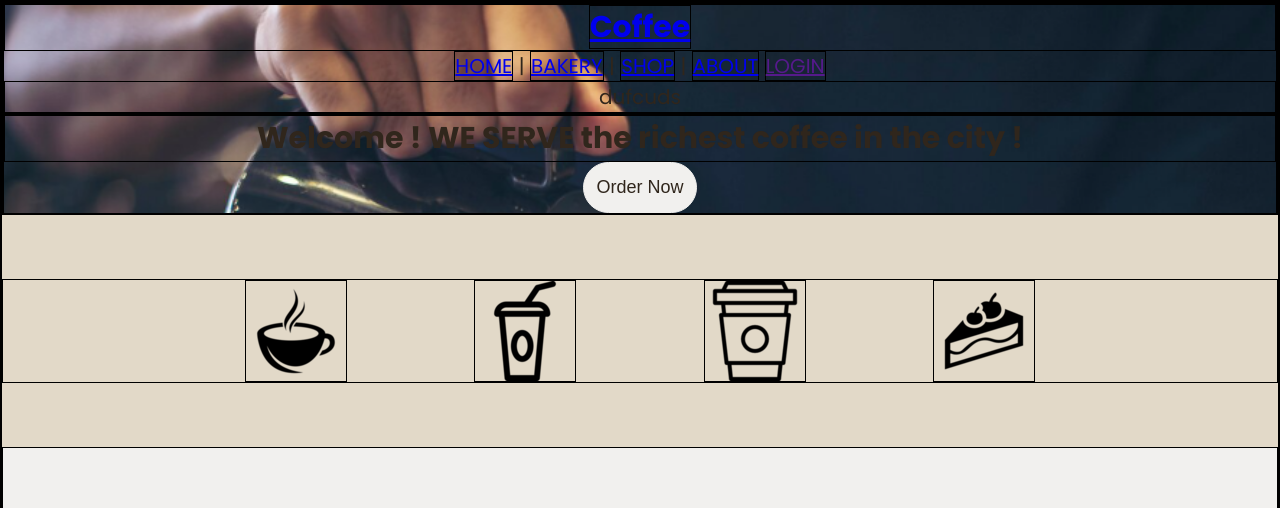
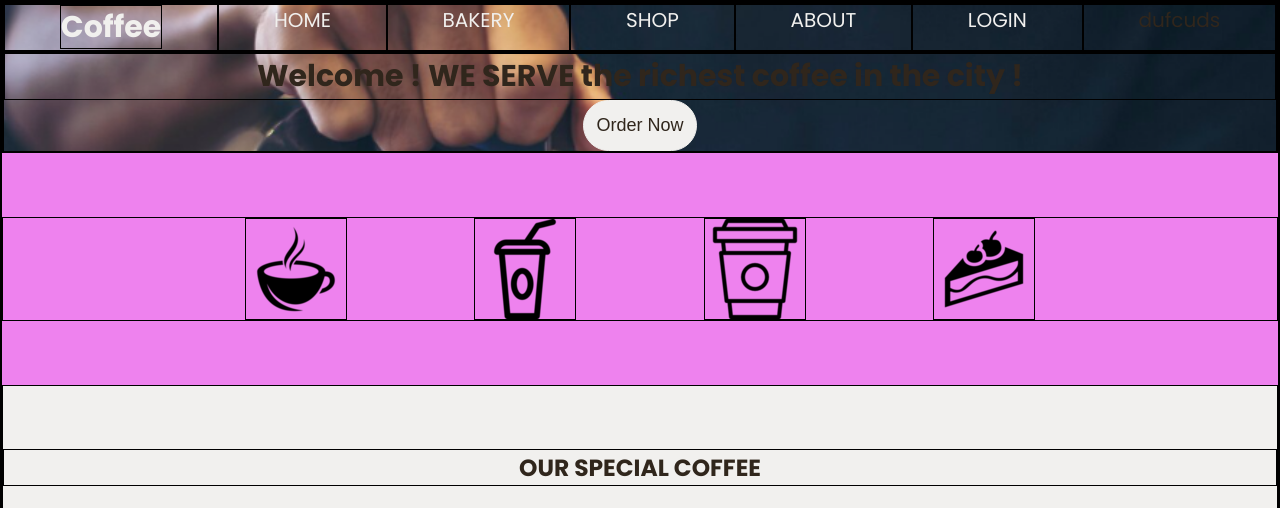
Before and after one commit to MarieSophieDuplouich/coffee, a plain HTML site: page index.html in a window 1280 px wide. Shown: the top 508 px of the page. Drawn offline with Linux system fonts and the light colour scheme; a web font is replaced by a local one.

Commit message:
coffee 31%

```diff
--- a/index.html
+++ b/index.html
@@ -22,9 +22,9 @@
   <header>
     <nav>
       <h1><a href="#default" class="logo">Coffee</a></h1>
-      <a href="/html/">HOME</a> |
-      <a href="/css/">BAKERY</a> |
-      <a href="/js/">SHOP</a> |
+      <a href="/html/">HOME</a>
+      <a href="/css/">BAKERY</a>
+      <a href="/js/">SHOP</a>
       <a href="/python/">ABOUT</a>
       <a href="">LOGIN</a>
       <search>dufcuds</search>
--- a/style.css
+++ b/style.css
@@ -33,11 +33,24 @@ h4 {
 
 /* Style the header with a grey background and some padding */
 
-header{
+header {
   background-image: url(assets/coffee-after-before-hair-transplant.png);
   background-size: cover;
 
 }
+
+nav {
+
+  display: grid;
+  grid-template-columns: auto auto auto auto auto auto auto;
+
+}
+
+nav a {
+  text-decoration: none;
+  color:#F1F0EE;
+}
+
 .welcome-coffee {
   background-color: none;
 }
@@ -118,7 +131,7 @@ button:hover {
 
 }
 
-footer {}
+/* footer {} */
 
 footer .row {
 
@@ -188,3 +201,41 @@ footer li a {
     display: block;
   }
 }
+
+
+/* Responsivity */
+
+/* Extra small devices (phones, 600px and down) */
+@media only screen and (max-width: 600px) {
+  body {
+    background-color: blue;
+  }
+}
+
+/* Small devices (portrait tablets and large phones, 600px and up) */
+@media only screen and (min-width: 600px) {
+  body {
+    background-color: yellow;
+  }
+}
+
+/* Medium devices (landscape tablets, 768px and up) */
+@media only screen and (min-width: 768px) {
+  body {
+    background-color: red;
+  }
+}
+
+/* Large devices (laptops/desktops, 992px and up) */
+@media only screen and (min-width: 992px) {
+  body {
+    background-color: green;
+  }
+}
+
+/* Extra large devices (large laptops and desktops, 1200px and up) */
+@media only screen and (min-width: 1200px) {
+  body {
+    background-color: violet;
+  }
+}
```
